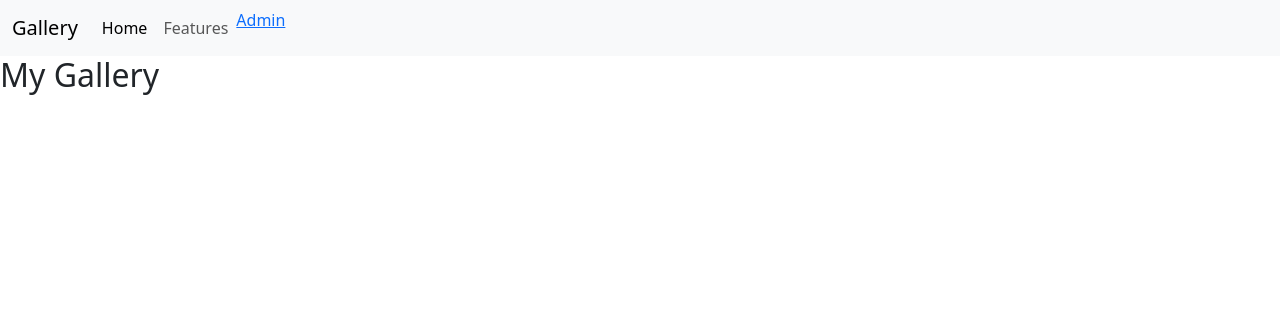
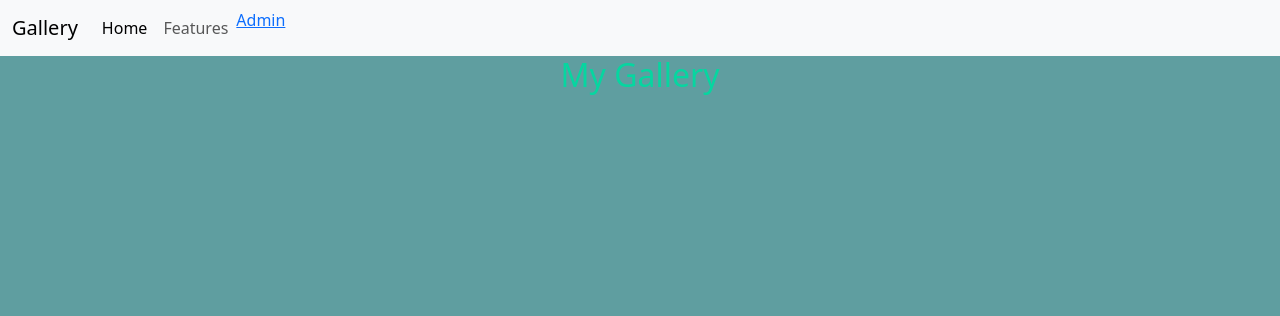
Before and after one commit to Koech-code/My-gallery, a Django app: template gallery/templates/base.html in a window 1280 px wide. Shown: the top 316 px of the page. Run offline with Django 3.2, Linux system fonts and the light colour scheme; the template is opened without the code that fills it, so the values that code supplies are empty; parts of the project's set-up code (start-up, migrations or seed data) failed here and were passed over; some libraries are stand-ins or nearby versions.

Commit message:
added a color to my application title

```diff
--- a/gallery/templates/base.html
+++ b/gallery/templates/base.html
@@ -11,11 +11,16 @@
         {% bootstrap_css %}
     {% endblock%}
 </head>
-<body>
+<body style="background-color: cadetblue;">
     {% include 'navbar.html'%}
     {% block content%}
-    <h2>My Gallery</h2>
+    <h2 style="color: #06d6a0;" class="text-center">My Gallery</h2>
+
     {% endblock%}
 
+    {% block scripts %}
+        <script src="https://ajax.googleapis.com/ajax/libs/jquery/3.2.1/jquery.min.js"></script>
+    {% bootstrap_javascript %}
+    {% endblock %}
 </body>
 </html>
```
